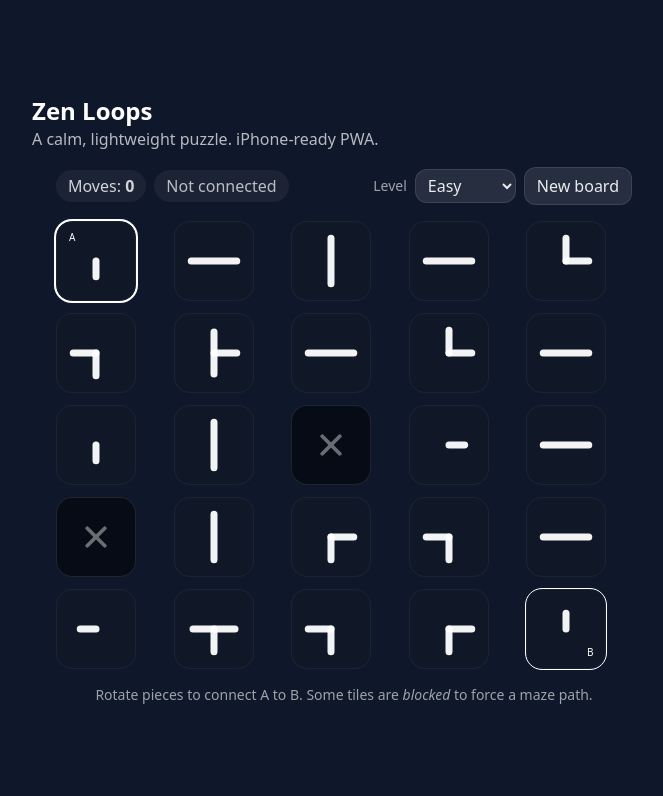
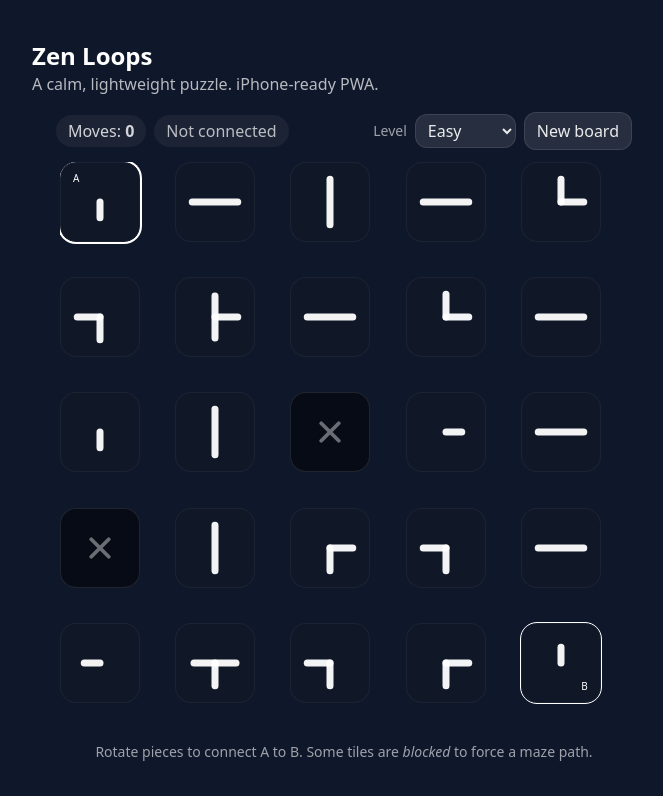
Before and after one commit to nathanweldon/zen-loops, a React (Vite) app: page / in a window 1280 px wide. Shown: the top 796 px of the page, without its empty margins (296-959 px from the left). Built offline with nearby package versions, Linux system fonts and the light colour scheme.

Commit message:
Add safe side padding and fit board inside container (no horizontal scroll)

```diff
--- a/src/App.tsx
+++ b/src/App.tsx
@@ -3,7 +3,8 @@ import GameBoard from './components/GameBoard';
 
 export default function App() {
   return (
-    <div className="min-h-full grid place-items-center p-6">
+    // app-shell adds side padding; py-4 keeps comfortable vertical spacing
+    <div className="min-h-full grid place-items-center app-shell py-4">
       <main className="w-full max-w-2xl rounded-2xl shadow-soft bg-surface p-6">
         <header className="mb-4">
           <h1 className="text-2xl font-semibold">Zen Loops</h1>
--- a/src/components/GameBoard.tsx
+++ b/src/components/GameBoard.tsx
@@ -1,5 +1,5 @@
 // src/components/GameBoard.tsx
-import { useEffect, useMemo, useState } from 'react';
+import { useEffect, useMemo, useState, useLayoutEffect, useRef } from 'react';
 import TileView from './Tile';
 
 import type { Grid, Dir } from '../lib/pathfind';
@@ -18,7 +18,7 @@ function makeGridFor(d: Difficulty): Grid {
   return generateMazeGrid(cfg.rows, cfg.cols, cfg.blockFraction);
 }
 
-// ----- local helpers (direction math) -----
+// ----- helpers -----
 const dirVec: Record<Dir, [number, number]> = {
   N: [-1, 0], E: [0, 1], S: [1, 0], W: [0, -1],
 };
@@ -44,7 +44,6 @@ function computeSolvedPath(grid: Grid): Set<string> {
       const [dr, dc] = dirVec[d];
       const nr = r + dr, nc = c + dc;
       if (!inBounds(nr, nc, R, C)) continue;
-      // neighbor must open back to us
       if (!tileDirs(grid[nr][nc]).includes(opp[d])) continue;
 
       const nk = keyOf(nr, nc);
@@ -56,14 +55,13 @@ function computeSolvedPath(grid: Grid): Set<string> {
     }
   }
 
-  // reconstruct
   if (!parent.has(goal) && start !== goal) return new Set();
   const path = new Set<string>();
   let cur = goal;
   path.add(cur);
   while (cur !== start) {
     const p = parent.get(cur);
-    if (!p) return new Set(); // no path
+    if (!p) return new Set();
     path.add(p);
     cur = p;
   }
@@ -87,12 +85,39 @@ export default function GameBoard() {
 
   useEffect(() => { save(difficulty, grid); }, [grid, difficulty]);
 
-  // For gentle guidance while playing
   const connected = useMemo(() => connectedFromStart(grid), [grid]);
-
-  // Compute the actual A→B path (changes with rotations)
   const solvedPath = useMemo(() => computeSolvedPath(grid), [grid]);
   const solved = solvedPath.size > 0;
+
+  // ===== Fit the board inside the padded container (no horizontal scroll) =====
+  const hudRef = useRef<HTMLDivElement>(null);
+  const wrapperRef = useRef<HTMLDivElement>(null);
+  const [boardSize, setBoardSize] = useState(320);
+
+  useLayoutEffect(() => {
+    const update = () => {
+      const containerW = wrapperRef.current?.clientWidth ?? window.innerWidth;
+      const vh = Math.min(window.innerHeight, document.documentElement.clientHeight);
+      const hudH = hudRef.current?.getBoundingClientRect().height ?? 0;
+
+      const sideBreathing = 8;  // small buffer so the board never kisses the edges
+      const verticalPad   = 32; // spacing below HUD
+
+      // maximum square we can fit inside container width and viewport height
+      const maxW = containerW - sideBreathing;
+      const maxH = vh - hudH - verticalPad - 24;
+      const size = Math.max(220, Math.floor(Math.min(maxW, maxH)));
+
+      setBoardSize(size);
+    };
+    update();
+    window.addEventListener('resize', update);
+    window.addEventListener('orientationchange', update);
+    return () => {
+      window.removeEventListener('resize', update);
+      window.removeEventListener('orientationchange', update);
+    };
+  }, [grid.length, grid[0]?.length]);
 
   function rotateAt(r: number, c: number) {
     setGrid(prev => {
@@ -116,13 +141,12 @@ export default function GameBoard() {
   return (
     <div className="w-full max-w-xl mx-auto">
       {/* HUD */}
-      <div className="flex items-center justify-between mb-4 gap-2">
+      <div ref={hudRef} className="flex items-center justify-between mb-3 gap-2">
         <div className="flex items-center gap-2 flex-1">
           <span className="px-3 py-1 rounded-full bg-white/5 text-white/80">
             Moves: <b>{moves}</b>
           </span>
 
-          {/* Status chip: soft green when solved, unchanged when not */}
           <span
             className={`px-3 py-1 rounded-full ${
               solved ? 'bg-primary/30 text-primary font-medium' : 'bg-white/5 text-white/70'
@@ -157,36 +181,42 @@ export default function GameBoard() {
         </div>
       </div>
 
-      {/* Grid */}
+      {/* Board wrapper measured inside app-shell padding */}
+      <div ref={wrapperRef} className="w-full flex justify-center">
         <div
-        className="grid gap-2 sm:gap-3"
-        style={{ gridTemplateColumns: `repeat(${cols}, minmax(0, 1fr))` }}
+          style={{ width: boardSize, height: boardSize }}
+          className="overflow-hidden rounded-2xl"
+        >
+          <div
+            className="grid gap-1.5 sm:gap-2 h-full"
+            style={{ gridTemplateColumns: `repeat(${cols}, 1fr)` }}
           >
             {grid.map((row, r) =>
               row.map((tile, c) => {
                 const key = `${r},${c}`;
                 const highlighted = connected.has(key);
                 const onSolvedPath = solved && solvedPath.has(key);
-            const isStart = r === 0 && c === 0;              // A
-            const isEnd   = r === rows - 1 && c === cols - 1; // B
+                const isStart = r === 0 && c === 0;
+                const isEnd   = r === rows - 1 && c === cols - 1;
 
                 return (
                   <TileView
                     key={key}
                     tile={tile}
                     highlighted={highlighted}
+                    pathOn={onSolvedPath}
                     isStart={isStart}
                     isEnd={isEnd}
-                // ⬇️ NEW: when solved, tiles on the A→B path get colored (handled inside Tile)
-                pathOn={onSolvedPath}
                     onRotate={() => rotateAt(r, c)}
                   />
                 );
               })
             )}
           </div>
+        </div>
+      </div>
 
-      <p className="mt-4 text-center text-white/60 text-sm">
+      <p className="mt-3 text-center text-white/60 text-sm">
         Rotate pieces to connect <span className="text-primary font-medium">A</span> to{' '}
         <span className="text-accent font-medium">B</span>. Some tiles are <em>blocked</em> to force a maze path.
       </p>
--- a/src/styles/index.css
+++ b/src/styles/index.css
@@ -27,3 +27,10 @@ button { touch-action: manipulation; }
 @supports (padding: env(safe-area-inset-bottom)) {
   body { padding-bottom: env(safe-area-inset-bottom); }
 }
+
+/* Side padding that respects iPhone safe areas */
+.app-shell {
+  /* 16px default gutter + safe-area insets on iPhone */
+  padding-left: calc(env(safe-area-inset-left, 0px) + 16px);
+  padding-right: calc(env(safe-area-inset-right, 0px) + 16px);
+}
```
Lines whose indentation alone changed are shown as unchanged.
